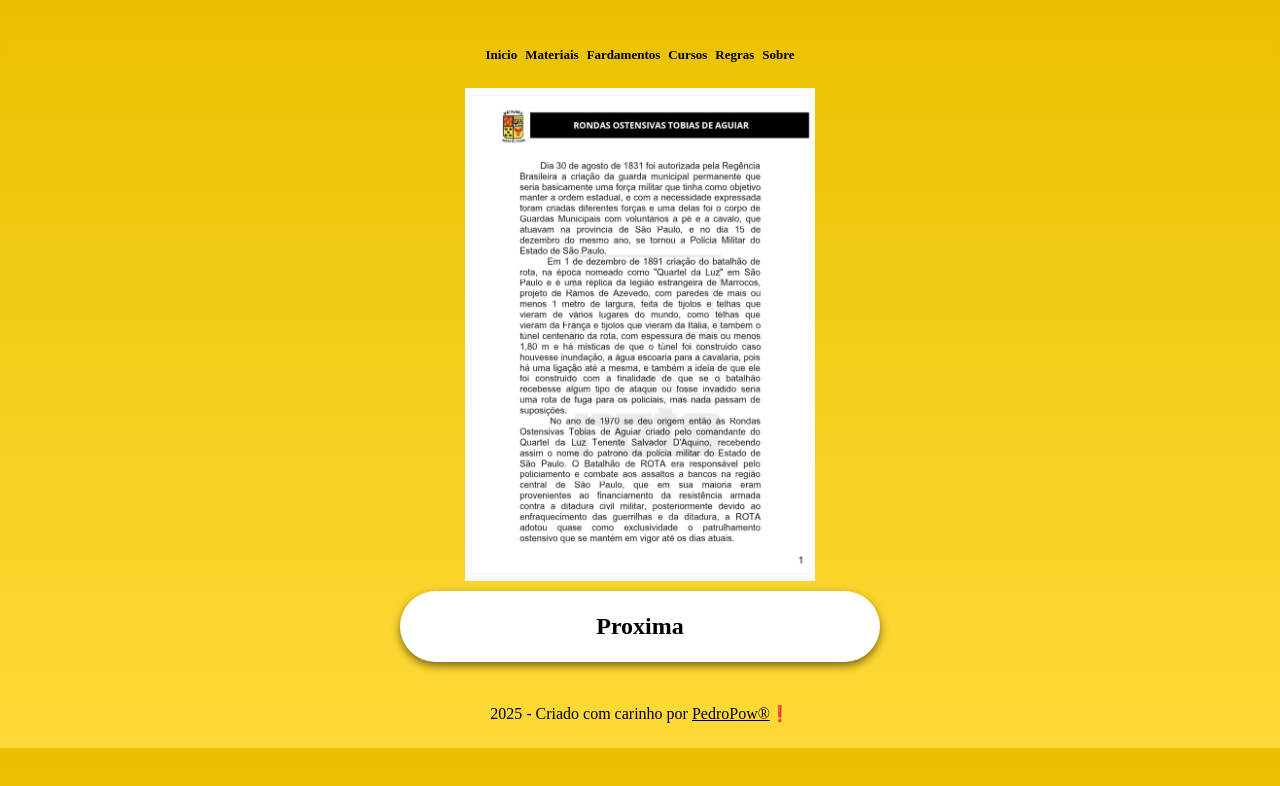
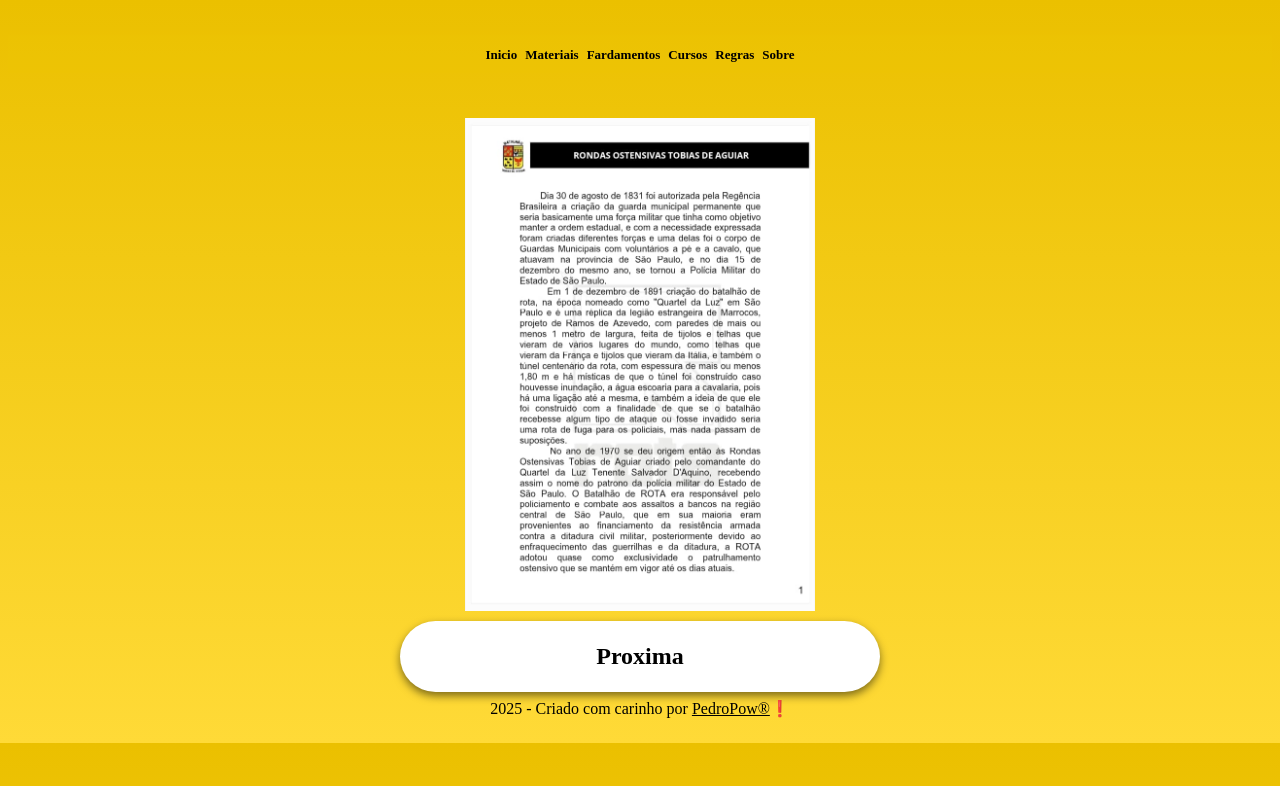
Before and after one commit to PedroPow/BatalhaoRotaVitrual, a website: page 1.html in a window 1280 px wide. Drawn offline with Linux system fonts and the light colour scheme.

Commit message:
Update style2.css

```diff
--- a/estilo/style2.css
+++ b/estilo/style2.css
@@ -33,6 +33,8 @@
             min-height: 0px;
             margin: auto;
             padding: 15px;
+            margin-top: 30px;
+            margin-bottom: -35px;
         }
 
         main a {
```
